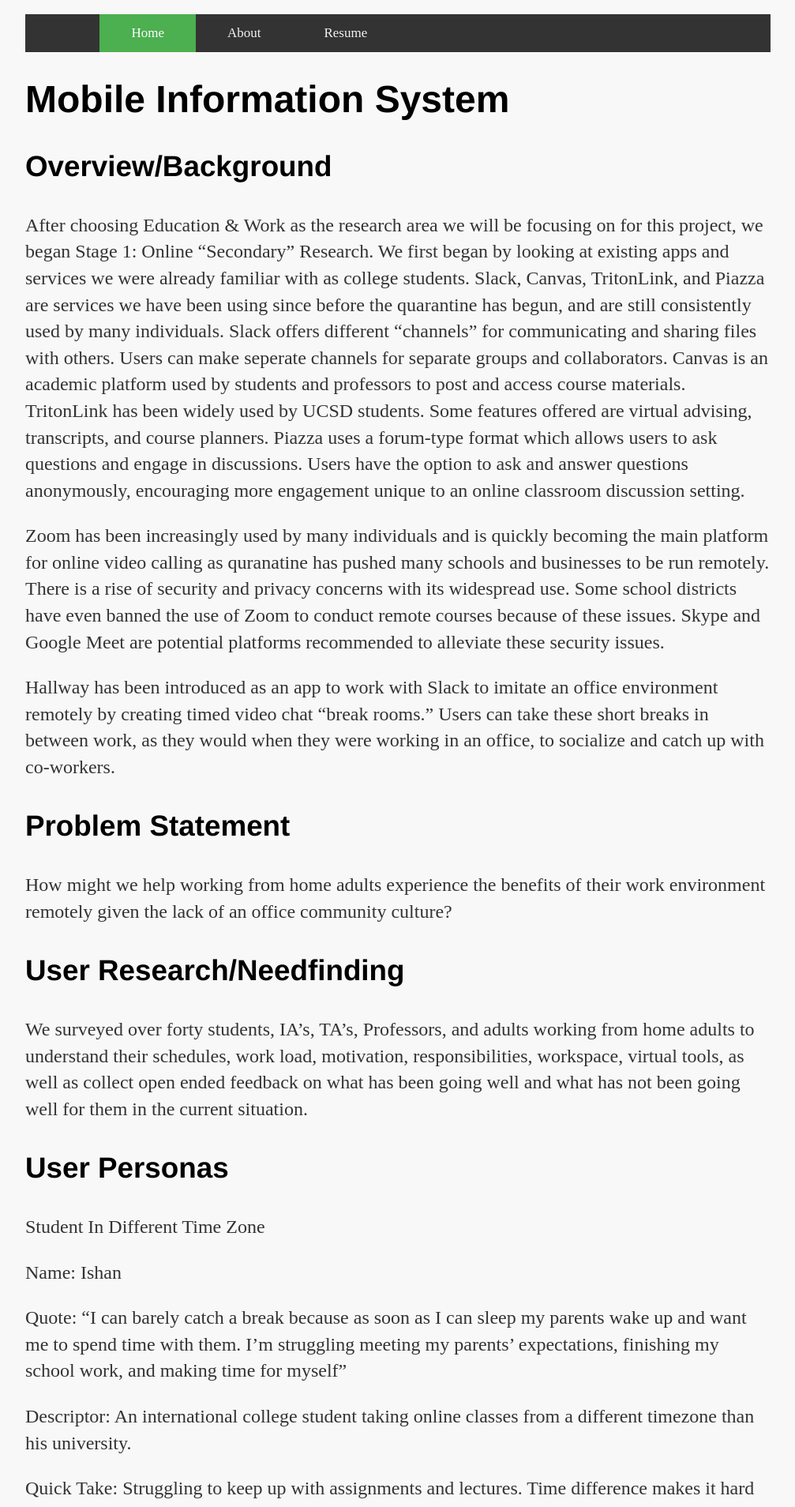
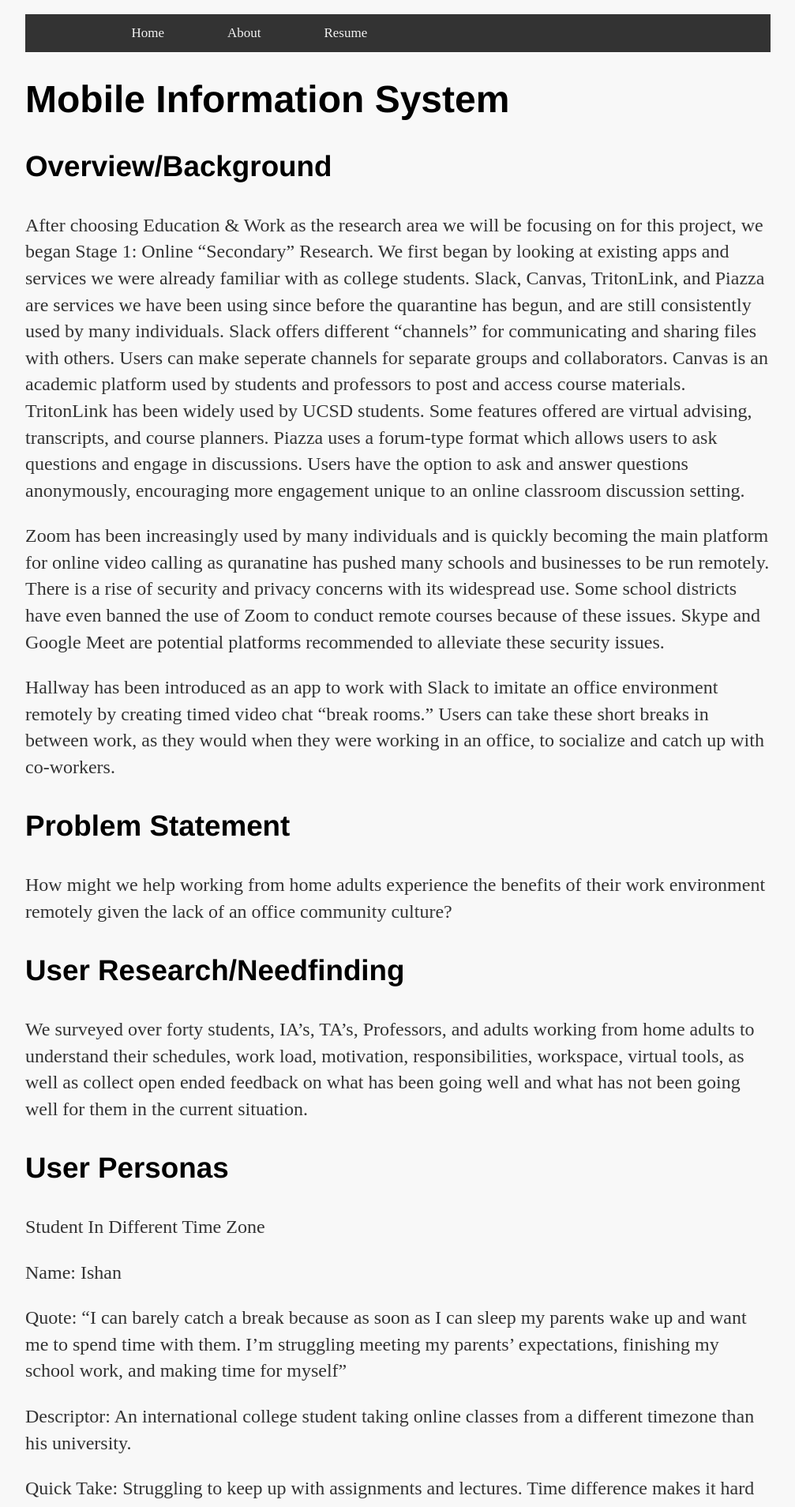
Before and after one commit to kpadden/kpadden.github.io, a Jekyll site: the page built from mobile-information-system/index.html, in a window 1280 px wide. Shown: the top 1908 px of the page at 79% size, without its empty margins (136-1143 px from the left). Built offline with Jekyll 4.4.1, drawn with Linux system fonts in a browser that asks for light colours.

Commit message:
Update index.html

```diff
--- a/mobile-information-system/index.html
+++ b/mobile-information-system/index.html
@@ -4,7 +4,7 @@ title: Mobile Information System
 ---
 <div class="topnav">
     <div class="inside-topnav" id="myTopnav">
-        <a href="/" class="active">Home</a>
+        <a href="/">Home</a>
         <a href="/about">About</a>
         <a href="/cv">Resume</a>
         <a href="javascript:void(0);" class="icon" onclick="myFunction()"><i class="fa fa-bars"></i></a>
```
